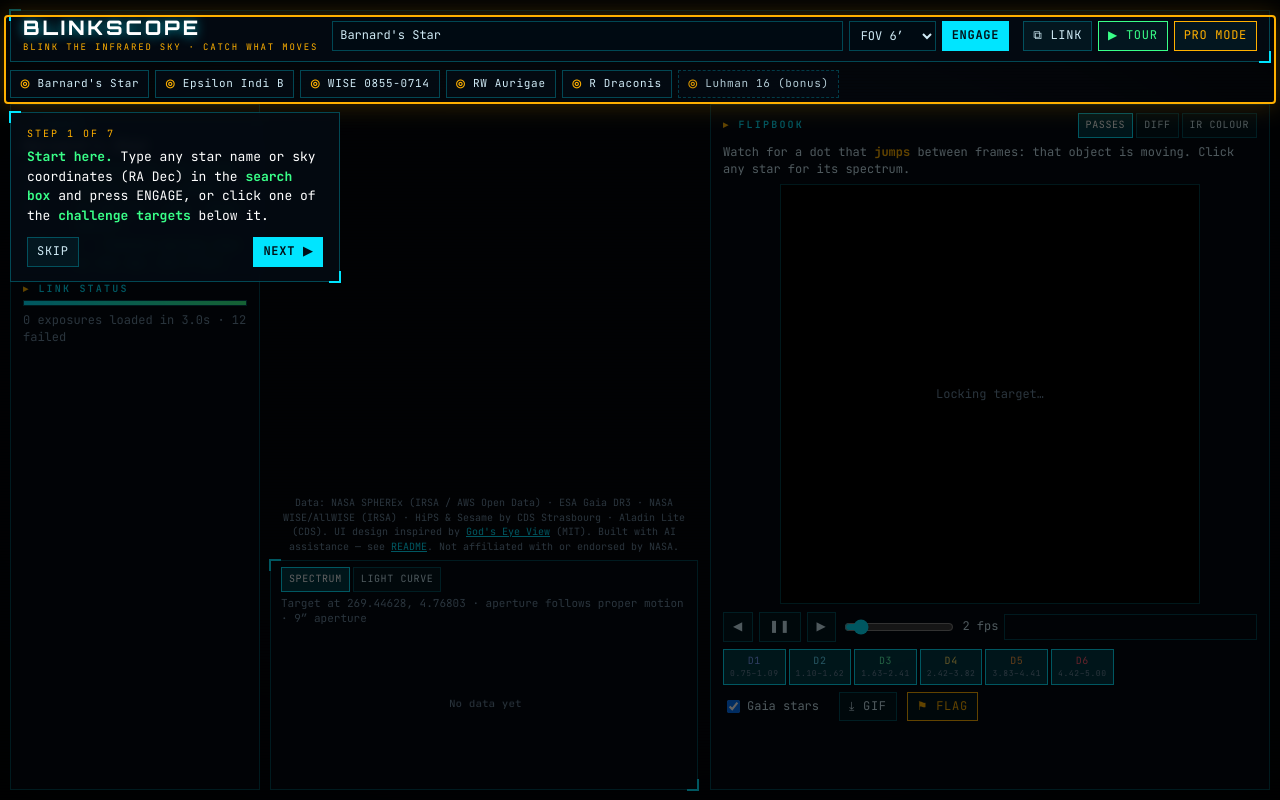
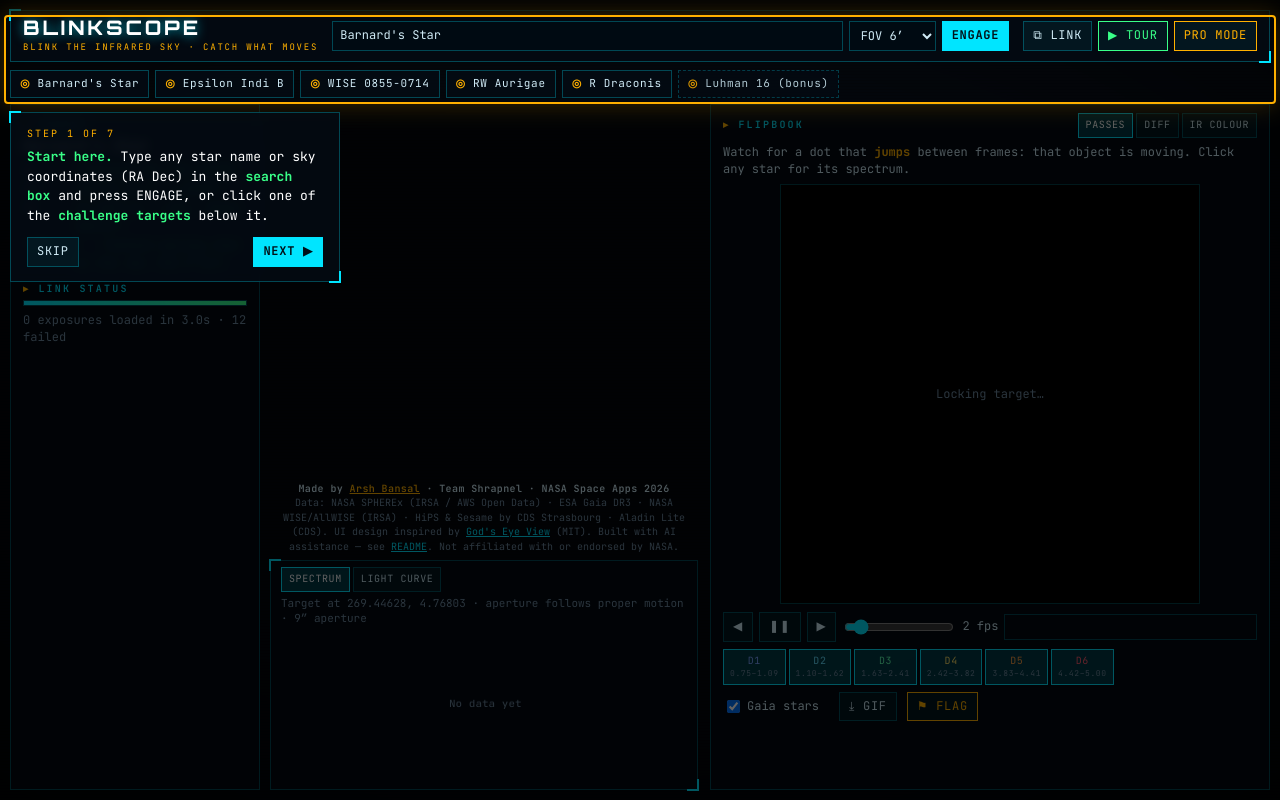
Before and after one commit to asherbnsl/spherex-sky-eye, a website with bundled scripts: page public/index.html in a window 1280 px wide. Built offline with nearby package versions, Linux system fonts and the light colour scheme; no server answers; files whose address does not match are found by name.

Commit message:
Credit: Made by Arsh Bansal (Team Shrapnel) in the site footer and page metadata
Co-Authored-By: Claude Opus 5.5 <noreply@anthropic.com>
Claude-Session: https://claude.ai/code/session_013MqQY2NSEyqM7Jhzo8EMod

```diff
--- a/public/css/app.css
+++ b/public/css/app.css
@@ -144,3 +144,6 @@ body.simple #left { bottom: 10px; }
 #sky .aladin-location, #sky .aladin-fov, #sky .aladin-logo-container,
 #sky .aladin-status-bar, #sky .aladin-tooltip-container, #sky .aladin-stack-control,
 #sky .aladin-settings-control, #sky .aladin-share-control { display: none !important; }
+
+#credits .maker { color: #cfeaf5; font-weight: 600; letter-spacing: .04em; }
+#credits .maker a { color: var(--amber); }
--- a/public/index.html
+++ b/public/index.html
@@ -4,6 +4,7 @@
 <meta charset="utf-8">
 <meta name="viewport" content="width=device-width,initial-scale=1">
 <title>BLINKSCOPE — blink the infrared sky</title>
+<meta name="author" content="Arsh Bansal (Team Shrapnel)">
 <meta name="description" content="Enter a sky position and watch NASA SPHEREx infrared images of it play like a short video. Spot moving brown dwarfs, asteroids and variable stars; stack detectors, subtract epochs and build spectra on the fly.">
 <link rel="preconnect" href="https://fonts.googleapis.com">
 <link href="https://fonts.googleapis.com/css2?family=JetBrains+Mono:wght@400;600;700&family=Orbitron:wght@600;800&display=swap" rel="stylesheet">
@@ -143,6 +144,7 @@
 </div>
 
 <footer id="credits">
+  <b class="maker">Made by <a href="https://github.com/asherbnsl" target="_blank" rel="noopener">Arsh Bansal</a> · Team Shrapnel · NASA Space Apps 2026</b><br>
   Data: NASA SPHEREx (IRSA / AWS Open Data) · ESA Gaia DR3 · NASA WISE/AllWISE (IRSA) · HiPS &amp; Sesame by CDS Strasbourg · Aladin Lite (CDS).
   UI design inspired by <a href="https://github.com/bilawalsidhu/gods-eye-view" target="_blank" rel="noopener">God's Eye View</a> (MIT).
   Built with AI assistance — see <a href="https://github.com/asherbnsl/spherex-sky-eye" id="repo-link" target="_blank" rel="noopener">README</a>.
```
